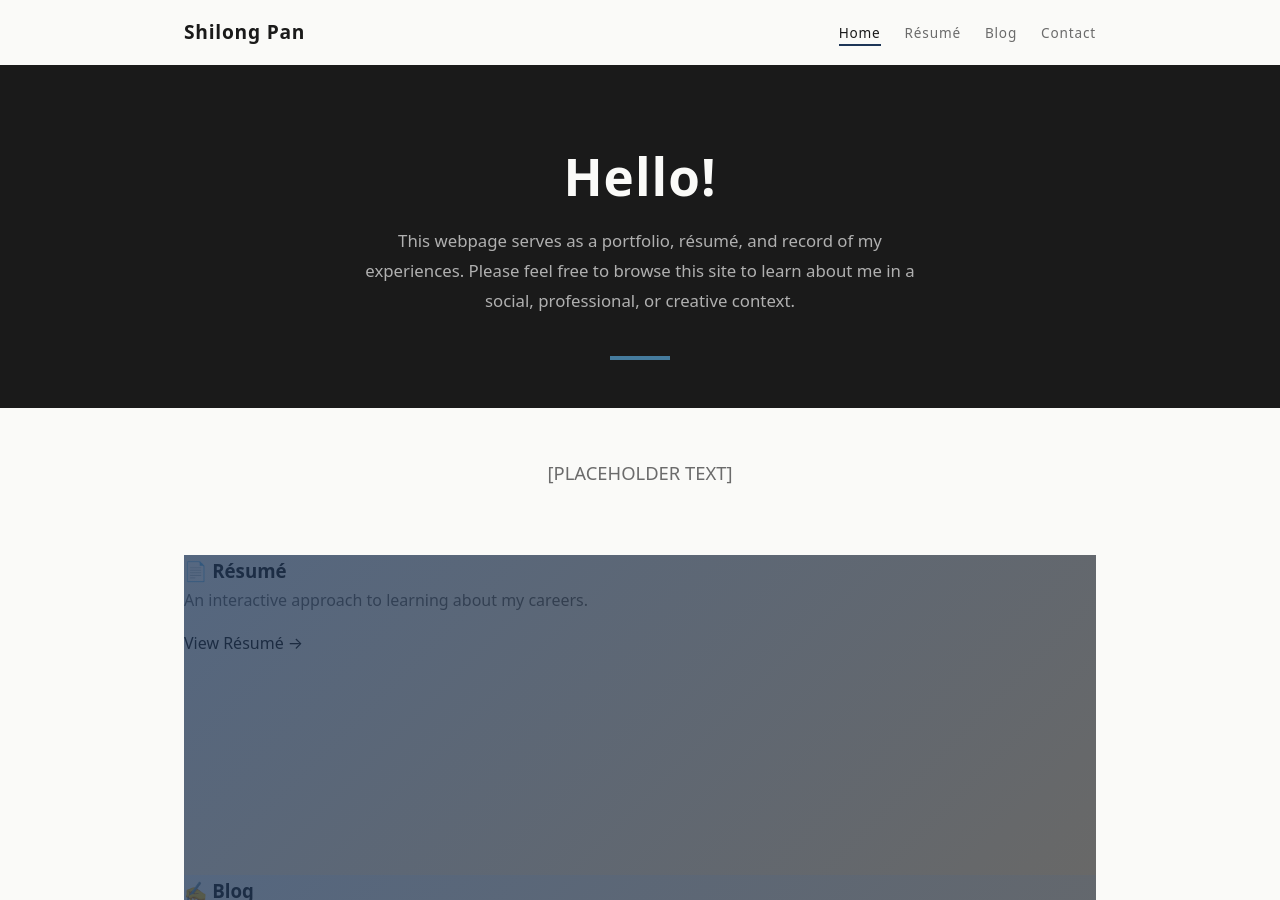
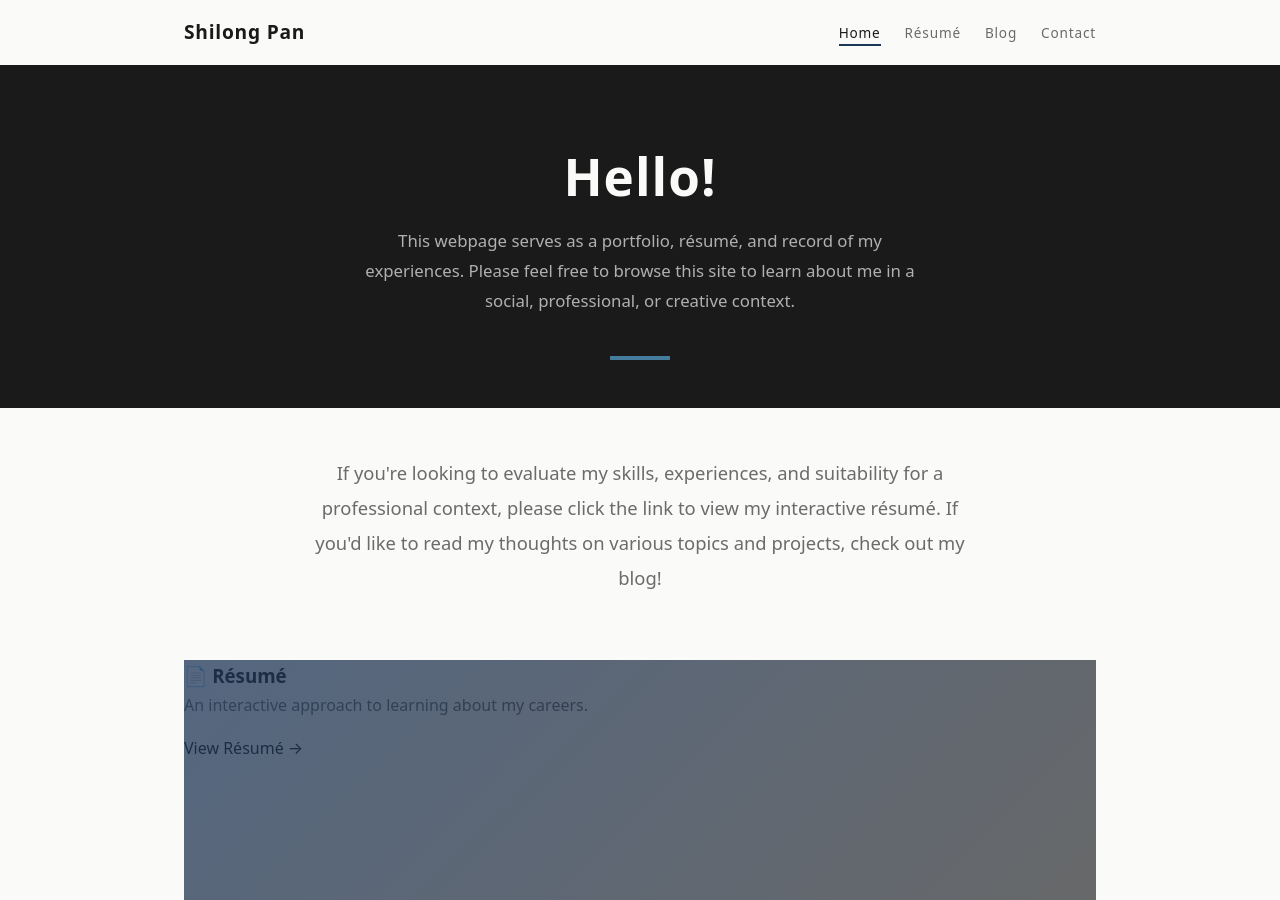
Before and after one commit to ShilongPan/ShilongPan.github.io, a Jekyll site: the page index.html, which Jekyll copies as it is, in a window 1280 px wide and 900 px high. Built offline with Jekyll 4.4.1, drawn with Linux system fonts in a browser that asks for light colours.

Commit message:
sdlkjdghldsjbfgldskjfbglkjb

```diff
--- a/index.html
+++ b/index.html
@@ -23,8 +23,6 @@
   </div>
 </nav>
 
-
-
 <!-- Hero Section -->
 <section class="hero">
   <div class="hero-inner">
@@ -39,7 +37,7 @@
 <section class="intro-section">
   <div class="intro-inner">
     <p class="intro-text">
-      [PLACEHOLDER TEXT]
+      If you're looking to evaluate my skills, experiences, and suitability for a professional context, please click the link to view my interactive résumé. If you'd like to read my thoughts on various topics and projects, check out my blog!
     </p>
   </div>
 </section>
```
